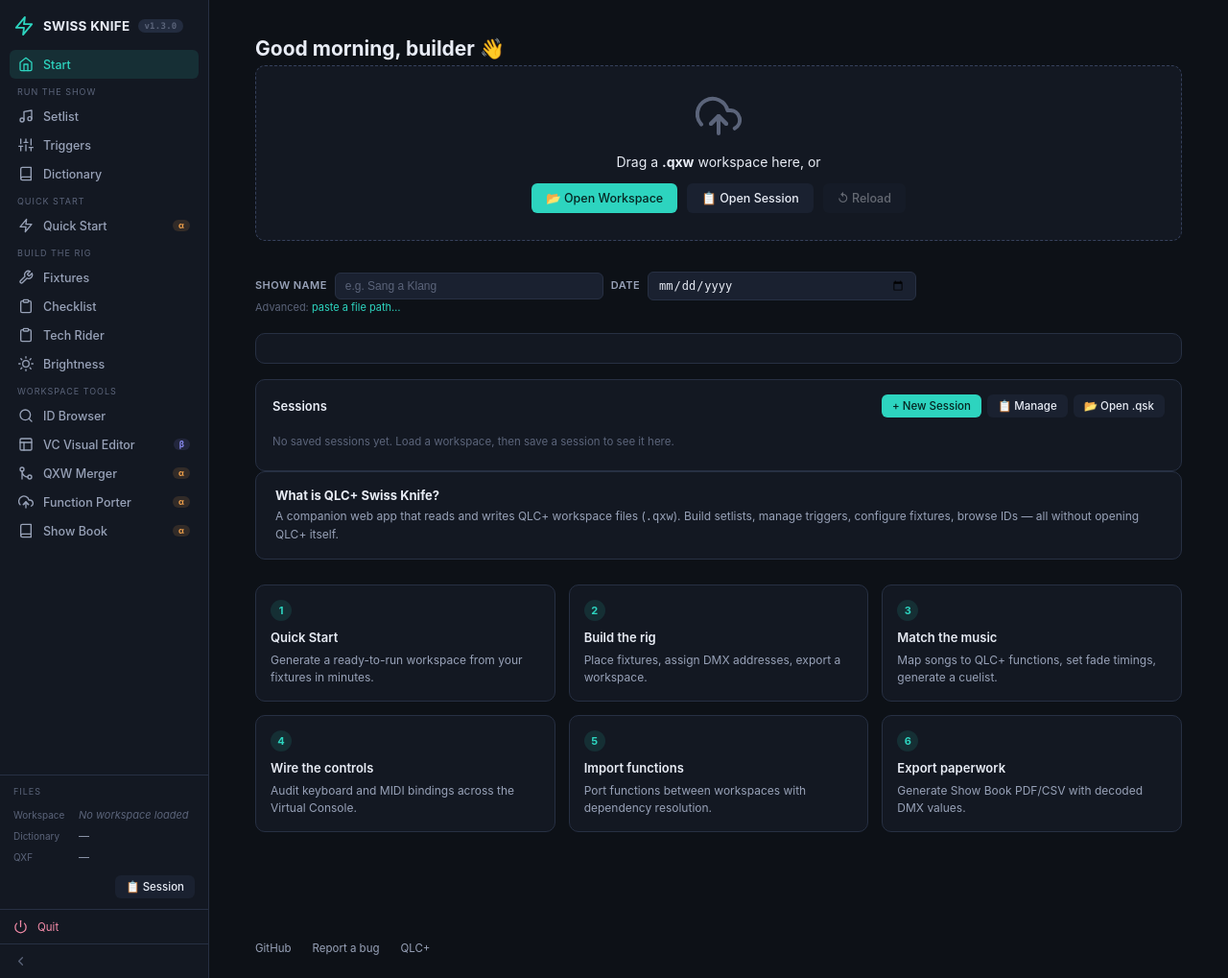
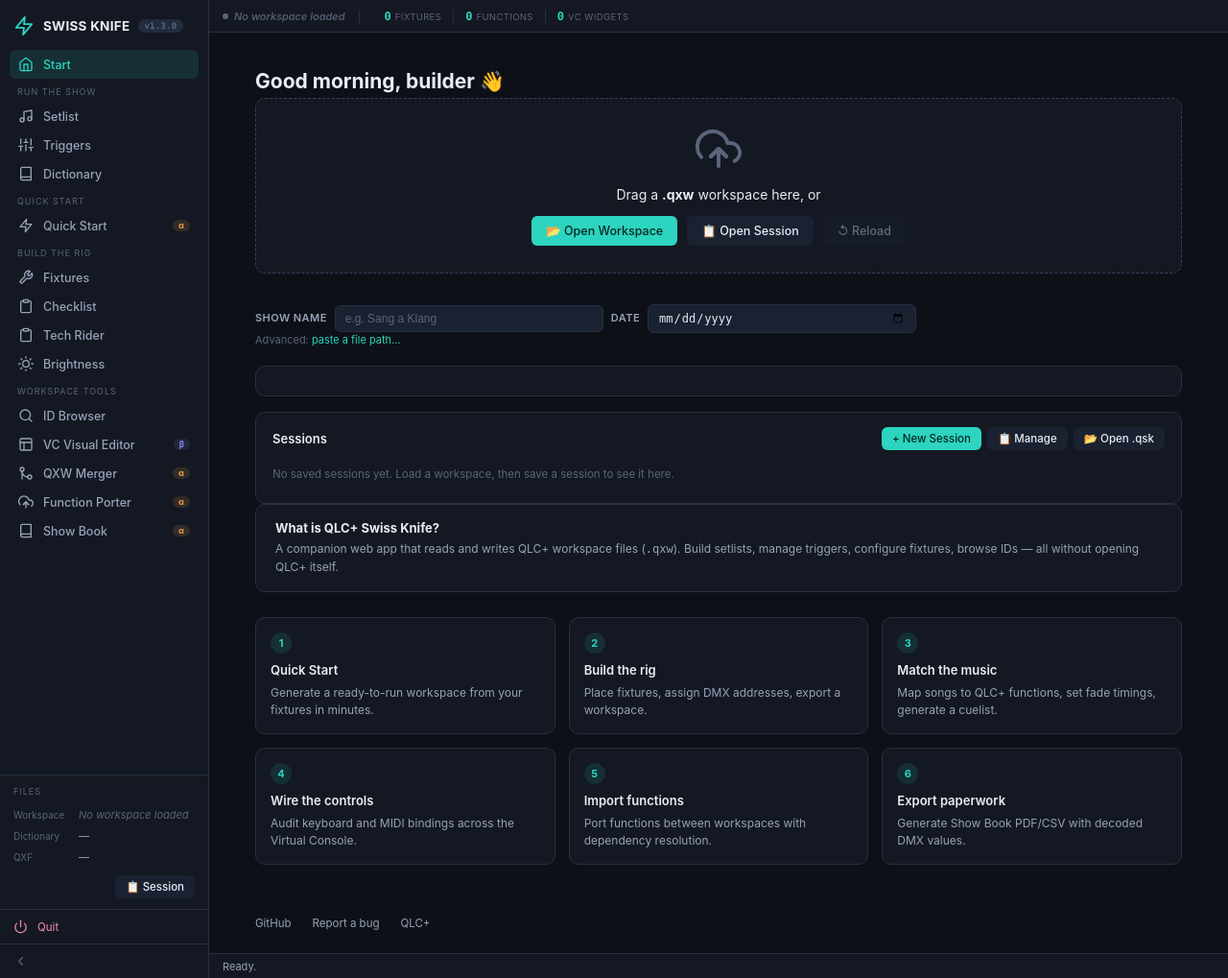
Before and after one commit to giopas/qlc-plus-swiss-knife-tool-script, a Flask app: page / in a window 1280 px wide. Shown: the whole page at 96% size. Run offline with Flask 3, Linux system fonts and the light colour scheme.

Commit message:
v1.3.1: persistent metrics strip, docked status bar, denser tables
UI/shell pass (no backend changes, no new deps):

- New global metrics strip above every tool (workspace name + live
  Fixture/Function/VC Widget counts), populated by extending
  _updateHeader() in app.js. Reuses get_state()'s existing fields,
  no new API endpoints.
- setStatus() now docks messages into a persistent bottom status bar
  (#app-statusbar) instead of a floating corner toast. Falls back to
  the old toast if the element isn't present.
- Denser Grid.js (.gridjs-td) and custom-table (.custom-table td)
  row padding for a tighter, more workstation-like feel.
- README/CHANGELOG updated for v1.3.1; app.py version bump.

```diff
--- a/app.py
+++ b/app.py
@@ -219,7 +219,7 @@ def create_app():
     # ── Template context: inject version ─────────────────────────────────────
     @app.context_processor
     def inject_version():
-        return {'version': '1.3.0'}
+        return {'version': '1.3.1'}
 
     return app
 
--- a/static/css/style.css
+++ b/static/css/style.css
@@ -388,6 +388,85 @@ main {
 }
 .tab-panel.active { display: flex; }
 
+/* ── Global metrics strip (persistent, all tools) ── v1.3.1 ──────────────── */
+.metrics-strip {
+  display: flex;
+  align-items: center;
+  height: 34px;
+  background: var(--surface-0);
+  border-bottom: 1px solid var(--border);
+  padding: 0 14px;
+  flex-shrink: 0;
+  overflow: hidden;
+}
+.ms-file {
+  display: flex;
+  align-items: center;
+  gap: 6px;
+  font-size: 11px;
+  font-weight: 600;
+  color: var(--text);
+  padding-right: 14px;
+  margin-right: 14px;
+  border-right: 1px solid var(--border);
+  white-space: nowrap;
+  overflow: hidden;
+  text-overflow: ellipsis;
+  max-width: 42%;
+}
+.ms-file .ms-dot {
+  width: 6px;
+  height: 6px;
+  border-radius: 50%;
+  background: var(--text-faint);
+  flex-shrink: 0;
+}
+.ms-file.ws-loaded .ms-dot { background: var(--green); }
+.ms-file.ws-unloaded { color: var(--text-faint); font-weight: 500; }
+.ms-stat {
+  display: flex;
+  align-items: baseline;
+  gap: 4px;
+  padding: 0 12px;
+  border-right: 1px solid var(--border);
+  white-space: nowrap;
+}
+.ms-stat:last-of-type { border-right: none; }
+.ms-stat .ms-n {
+  font-family: var(--mono);
+  font-size: 12px;
+  font-weight: 700;
+  color: var(--accent);
+}
+.ms-stat .ms-l {
+  font-size: 9.5px;
+  color: var(--text-faint);
+  letter-spacing: .04em;
+  text-transform: uppercase;
+}
+
+/* ── Global status bar (persistent, all tools) ── v1.3.1 ──────────────────
+   Docked home for setStatus() — replaces the old bottom-right floating toast. */
+.app-statusbar {
+  display: flex;
+  align-items: center;
+  height: 26px;
+  background: var(--surface-0);
+  border-top: 1px solid var(--border);
+  padding: 0 14px;
+  flex-shrink: 0;
+  font-size: 11px;
+  color: var(--text-dim);
+  white-space: nowrap;
+  overflow: hidden;
+  text-overflow: ellipsis;
+  transition: color .2s;
+}
+.app-statusbar.status-error { color: var(--red); }
+.app-statusbar.status-warn  { color: var(--orange); }
+.app-statusbar.status-ok    { color: var(--text-dim); }
+
+
 /* ── Page header ───────────────────────────────────────────────────────────── */
 .page-h {
   display: flex;
@@ -1210,7 +1289,7 @@ td.gridjs-td {
   border-bottom: 1px solid var(--border) !important;
   border-right: 1px solid var(--surface-2) !important;
   font-size: 12px !important;
-  padding: 6px 10px !important;
+  padding: 4px 10px !important;
   font-family: var(--mono);
 }
 tr:hover td.gridjs-td { background: var(--surface-1) !important; }
@@ -1377,7 +1456,7 @@ tr:hover td.gridjs-td { background: var(--surface-1) !important; }
 }
 .custom-table th:hover { background: var(--surface-1); }
 .custom-table td {
-  padding: 5px 10px;
+  padding: 4px 10px;
   border-bottom: 1px solid var(--border);
   font-family: var(--mono);
   vertical-align: middle;
--- a/static/js/app.js
+++ b/static/js/app.js
@@ -502,6 +502,37 @@ function _updateHeader(state) {
     countsEl.textContent =
       `Fn: ${state.func_count ?? '—'}  Fix: ${state.fixture_count ?? '—'}  VC: ${state.vc_widget_count ?? '—'}`;
   }
+
+  // ── Global metrics strip (v1.3.1) — persistent across every tool ────────
+  _updateMetricsStrip(state);
+}
+
+/** Populate the persistent top metrics strip. Mirrors _updateHeader's logic
+ *  so the strip and the Start-screen file panel never disagree. */
+function _updateMetricsStrip(state) {
+  const fileEl  = document.getElementById('ms-file');
+  const nameEl  = document.getElementById('ms-file-name');
+  const fixEl   = document.getElementById('ms-fixtures');
+  const funcEl  = document.getElementById('ms-functions');
+  const vcEl    = document.getElementById('ms-vcwidgets');
+  if (!fileEl) return;   // strip not present (older cached template, etc.)
+
+  if (state.loaded) {
+    let label = 'Workspace loaded';
+    if (state.path) label = state.path.split(/[\\/]/).pop();
+    else if (state.original_name) label = state.original_name + '  (uploaded)';
+    if (nameEl) nameEl.textContent = label;
+    fileEl.className = 'ms-file ws-loaded';
+    fileEl.title = state.path || state.original_name || '';
+  } else {
+    if (nameEl) nameEl.textContent = 'No workspace loaded';
+    fileEl.className = 'ms-file ws-unloaded';
+    fileEl.title = '';
+  }
+
+  if (fixEl)  fixEl.textContent  = state.fixture_count   ?? '—';
+  if (funcEl) funcEl.textContent = state.func_count       ?? '—';
+  if (vcEl)   vcEl.textContent   = state.vc_widget_count  ?? '—';
 }
 
 // =============================================================================
@@ -728,8 +759,17 @@ async function _apiJson(url, opts = {}) {
 
 /** Show a status message as a temporary toast notification. */
 function setStatus(msg, level = 'ok') {
+  // v1.3.1: docked into the persistent global status bar. Falls back to the
+  // old floating toast if #app-statusbar isn't present (older cached template).
+  let el = document.getElementById('app-statusbar');
+  if (el) {
+    el.textContent = msg;
+    el.className = 'app-statusbar status-' + (level === 'error' || level === 'warn' ? level : 'ok');
+    return;
+  }
+
   // Try existing status-msg element first (backward compat)
-  let el = document.getElementById('status-msg');
+  el = document.getElementById('status-msg');
   if (!el) {
     // Create a toast element
     el = document.createElement('div');
--- a/templates/index.html
+++ b/templates/index.html
@@ -175,6 +175,20 @@
      MAIN CONTENT AREA
 ══════════════════════════════════════════════════════════════════════════ -->
 <main id="content">
+
+  <!-- ══════════════════════════════════════════════════════════════════════
+       GLOBAL METRICS STRIP — persistent across every tool (v1.3.1)
+  ═══════════════════════════════════════════════════════════ -->
+  <div class="metrics-strip" id="metrics-strip">
+    <div class="ms-file ws-unloaded" id="ms-file">
+      <span class="ms-dot"></span>
+      <span id="ms-file-name">No workspace loaded</span>
+    </div>
+    <div class="ms-stat"><span class="ms-n" id="ms-fixtures">—</span><span class="ms-l">Fixtures</span></div>
+    <div class="ms-stat"><span class="ms-n" id="ms-functions">—</span><span class="ms-l">Functions</span></div>
+    <div class="ms-stat"><span class="ms-n" id="ms-vcwidgets">—</span><span class="ms-l">VC Widgets</span></div>
+  </div>
+
 
   <!-- ══════════════════════════════════════════════════════════════════════
        START SCREEN
@@ -1866,6 +1880,13 @@
 
   </section>
 
+
+  <!-- ══════════════════════════════════════════════════════════════════════
+       GLOBAL STATUS BAR — persistent across every tool (v1.3.1)
+       Populated by setStatus() in app.js — replaces the old floating toast.
+  ══════════════════════════════════════════════════════════════════════ -->
+  <div class="app-statusbar status-ok" id="app-statusbar">Ready.</div>
+
 </main>
 
 <!-- ══════════════════════════════════════════════════════════════════════════
```
Also changed, not shown: CHANGELOG.md, README.md.
